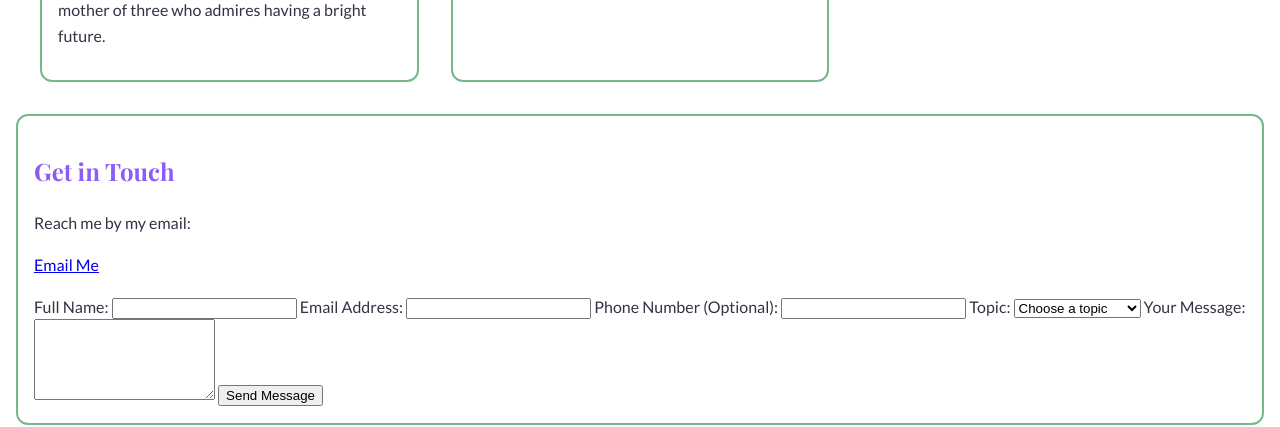
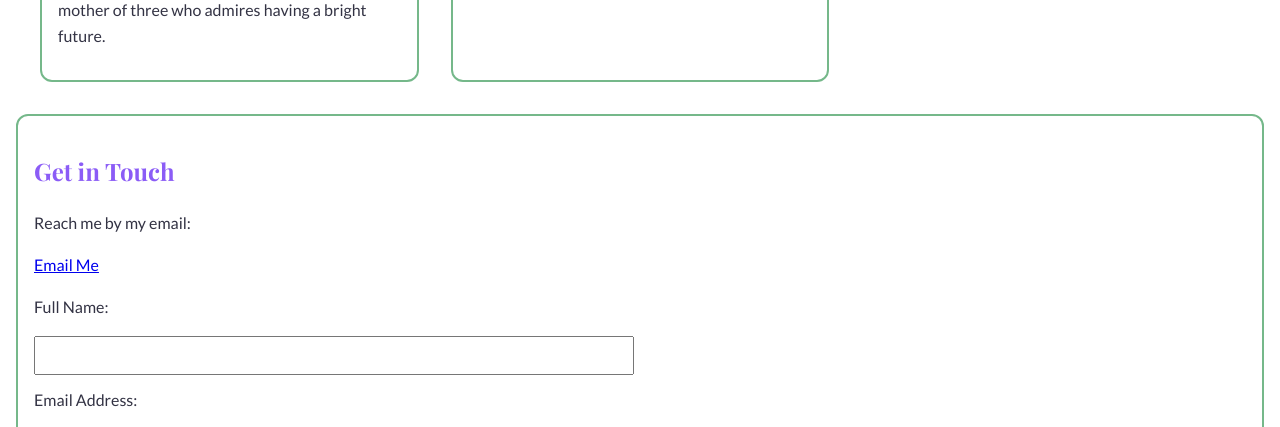
Before and after one commit to stillman2-dotcom/personal-portfolio, a plain HTML site: page about.html in a window 1280 px wide. Shown: the part 366-793 px from the top of the page. Drawn offline with nearby package versions, Linux system fonts and the light colour scheme.

Commit message:
added form

```diff
--- a/style.css
+++ b/style.css
@@ -97,3 +97,28 @@ footer {
     }
 
 }
+
+form {
+    display: flex;
+    flex-direction: column;
+    gap: 12px;
+    max-width: 600px;
+}
+
+form label {
+    display: block;
+    margin-bottom: 5px;
+}
+
+form input,
+form select,
+form textarea {
+    width: 100%;
+    padding: 10px;
+    box-sizing: border-box;
+}
+
+form button {
+    padding: 10px;
+    width: fit-content;
+}
```
